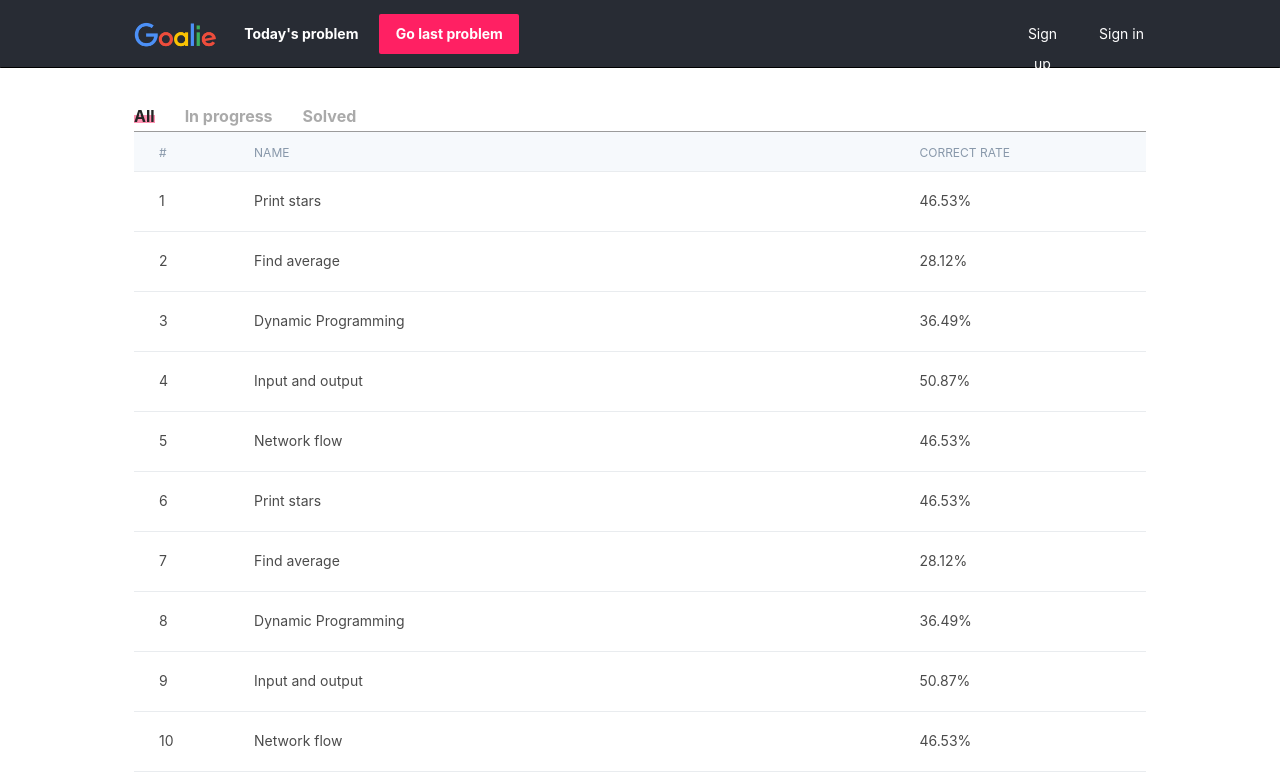
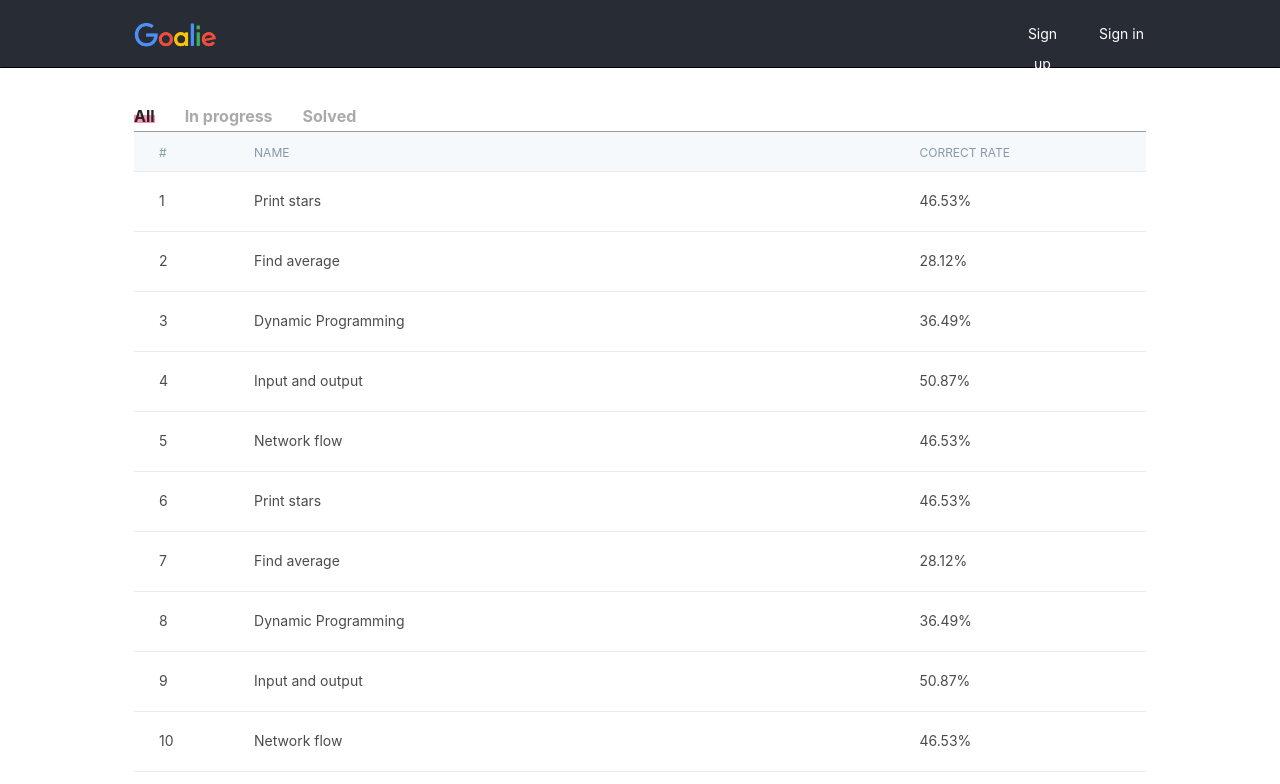
Before and after one commit to hyunsukimsokcho/goalie-web, a React (Create React App) app: page / in a window 1280 px wide. Shown: the top 784 px of the page. Built offline with nearby package versions, Linux system fonts and the light colour scheme.

Commit message:
[master] Hide main buttons

```diff
--- a/src/components/Navbar/Navbar.js
+++ b/src/components/Navbar/Navbar.js
@@ -15,6 +15,7 @@ const Navbar = props => {
           alt={'goalie-logo'}
           onClick={props.pathname === '/' ? null : ()=>props.push('/')}
         />
+        {false &&
           <div className={"main-buttons"}>
             <div className={"project-look-around"}>
               <FormattedMessage id={"navbar.recommend"}>
@@ -25,6 +26,7 @@ const Navbar = props => {
               <FormattedMessage id={"navbar.recent"} />
             </div>
           </div>
+        }
         <div className={"search-and-sub-buttons"}>
           <div className={"signup"}>
             <FormattedMessage id={"navbar.signup"} />
```
Lines whose indentation alone changed are shown as unchanged.
